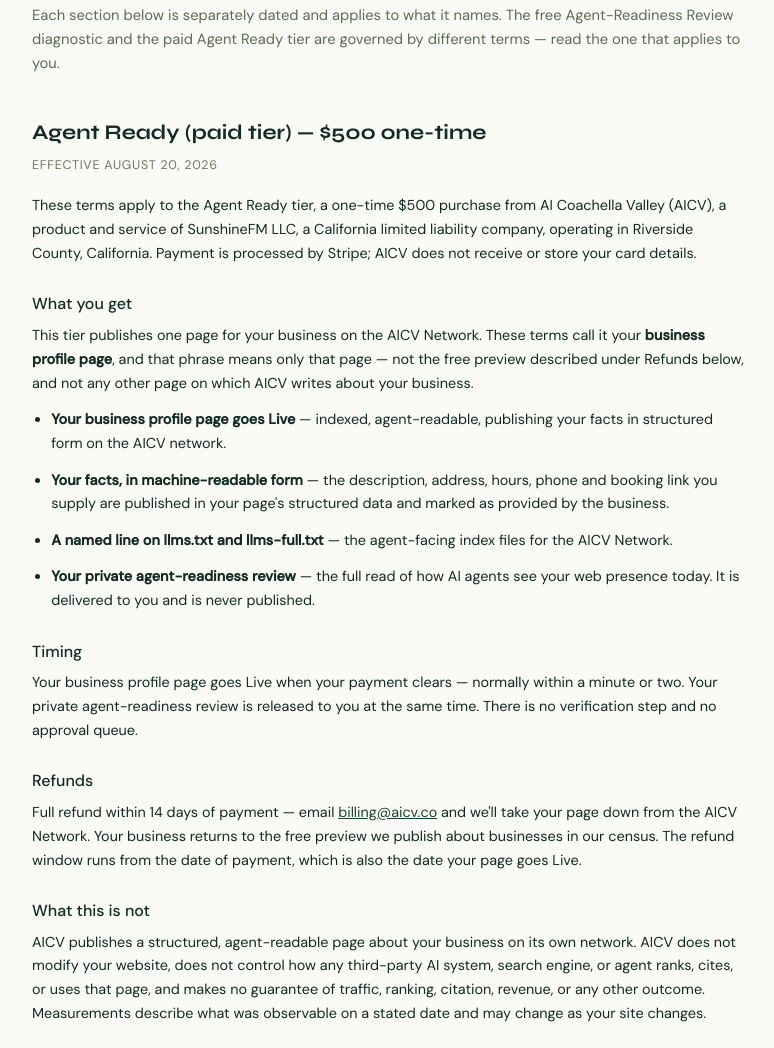
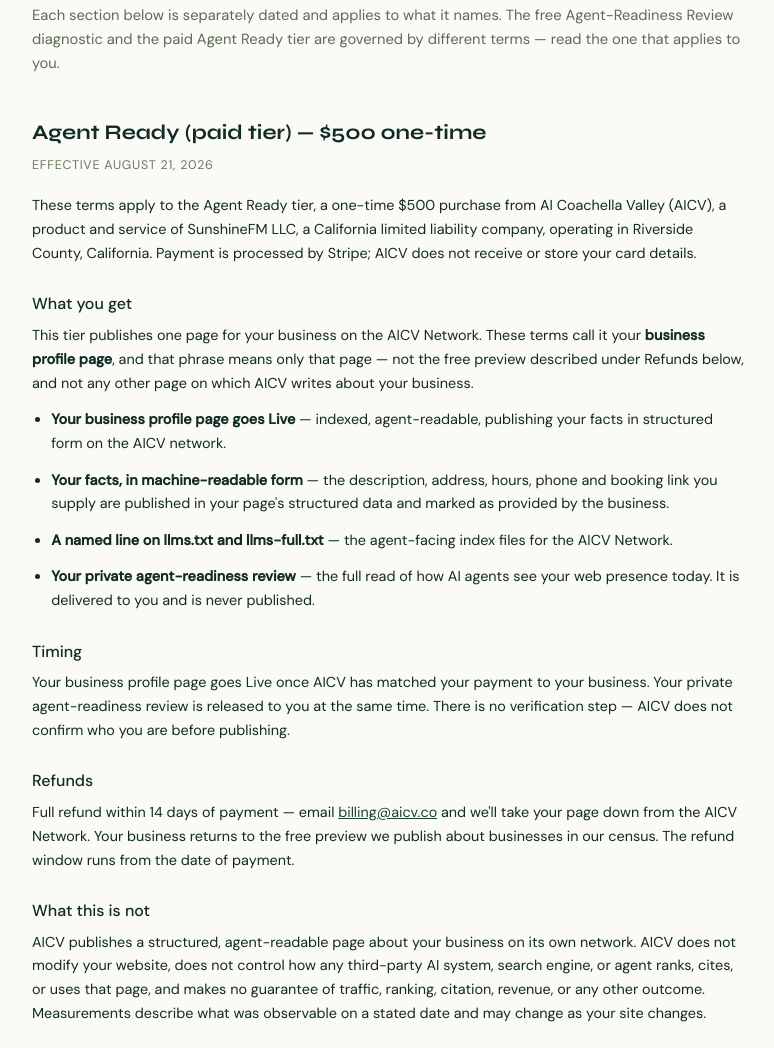
Before and after one commit to aicoachellavalley/homepage, an Astro site: page /terms in a window 1280 px wide. Shown: the part 169-1217 px from the top of the page, without its empty margins (252-1026 px from the left). Built offline with nearby package versions, Linux system fonts and the light colour scheme; Astro itself is replaced by a stand-in of ours.

Commit message:
fix(copy): storefront and Terms stop promising instant publication
The $500 panel guaranteed "nothing to wait for" and Terms promised Live "normally within a minute or two". Both are true only for a buyer arriving from their own preview page, whose CTA carries a client_reference_id. The storefront CTA carries no slug, so finalizeActivation resolves to null, the row parks in unmatched_payments, and the page waits on a manual match, the alert for which is a daily cron.

Copy now states what happens on both paths: we match the purchase to the business, then the page publishes. "No verification step" is kept, true everywhere. "No approval queue" is dropped, since a parked payment does wait on an operator. The Refunds clause no longer asserts the payment date and the Live date are the same; for a parked payment they are not.

Terms effective date moved to August 21, 2026 - C and D are material changes to operative purchase terms. No change to the activate worker, the matching logic, the diagnostic, or the payment link.

```diff
--- a/src/pages/get-agent-ready.astro
+++ b/src/pages/get-agent-ready.astro
@@ -580,12 +580,12 @@
       <h2 class="tos-title">Agent Ready — what's included</h2><div class="tos-date">$500 one-time</div></div>
     <div class="tos-body">
       <ul>
-        <li><strong>Your page goes Live</strong> — indexed, agent-readable, published on the AICV network the moment payment clears.</li>
+        <li><strong>Your page goes Live</strong> — indexed, agent-readable, published on the AICV network once your purchase is matched to your business.</li>
         <li><strong>Your facts, in machine-readable form</strong> — description, address, hours, phone and booking link, in your page's structured data, noted as provided by the business.</li>
         <li><strong>Named in the index agents read first</strong> — when an AI system asks what businesses are in this valley, yours is on the list it reads before anything else.</li>
         <li><strong>Your private agent-readiness review</strong> — the full read of how AI agents see your web presence today. Never published.</li>
       </ul>
-      <p>We never touch your website. Payment publishes the page — there is no verification step and nothing to wait for.</p>
+      <p>We never touch your website. We match your purchase to your business, then your page publishes — there is no verification step and nothing for you to do.</p>
       <p>Full refund within 14 days — email <a href="mailto:billing@aicv.co">billing@aicv.co</a> and we'll take your page down from the AICV Network. Your business returns to the free preview we publish about businesses in our census.</p>
       <p>Full purchase terms: <a href="/terms/#agent-ready">aicoachellavalley.com/terms/</a></p>
     </div>
--- a/src/pages/terms.astro
+++ b/src/pages/terms.astro
@@ -70,7 +70,7 @@
 
     <section id="agent-ready">
       <h2>Agent Ready (paid tier) — $500 one-time</h2>
-      <div class="dated">Effective August 20, 2026</div>
+      <div class="dated">Effective August 21, 2026</div>
 
       <p>
         These terms apply to the Agent Ready tier, a one-time $500 purchase from AI
@@ -95,9 +95,9 @@
 
       <h3>Timing</h3>
       <p>
-        Your business profile page goes Live when your payment clears — normally within a
-        minute or two. Your private agent-readiness review is released to you at the same
-        time. There is no verification step and no approval queue.
+        Your business profile page goes Live once AICV has matched your payment to your
+        business. Your private agent-readiness review is released to you at the same time.
+        There is no verification step — AICV does not confirm who you are before publishing.
       </p>
 
       <h3>Refunds</h3>
@@ -105,8 +105,7 @@
         Full refund within 14 days of payment — email
         <a href="mailto:billing@aicv.co">billing@aicv.co</a> and we'll take your page down
         from the AICV Network. Your business returns to the free preview we publish about
-        businesses in our census. The refund window runs from the date of payment, which
-        is also the date your page goes Live.
+        businesses in our census. The refund window runs from the date of payment.
       </p>
 
       <h3>What this is not</h3>
```
